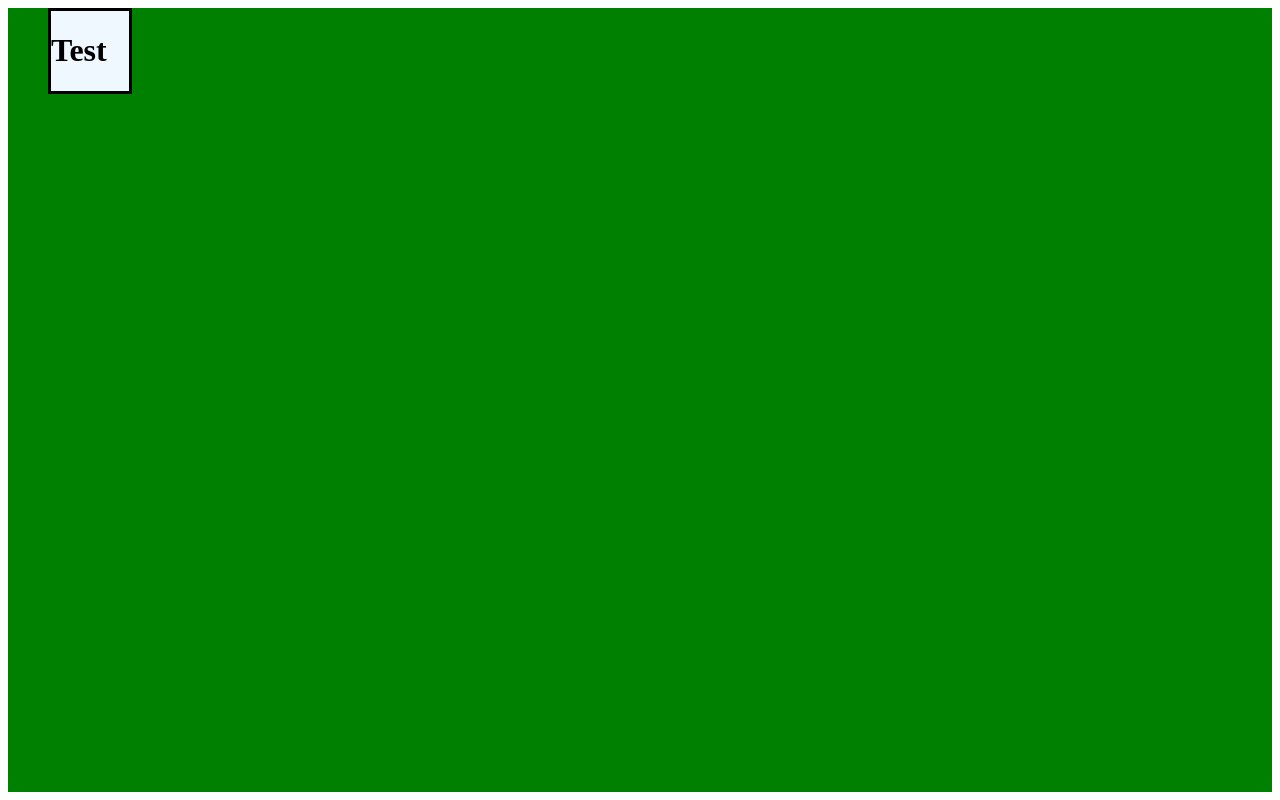
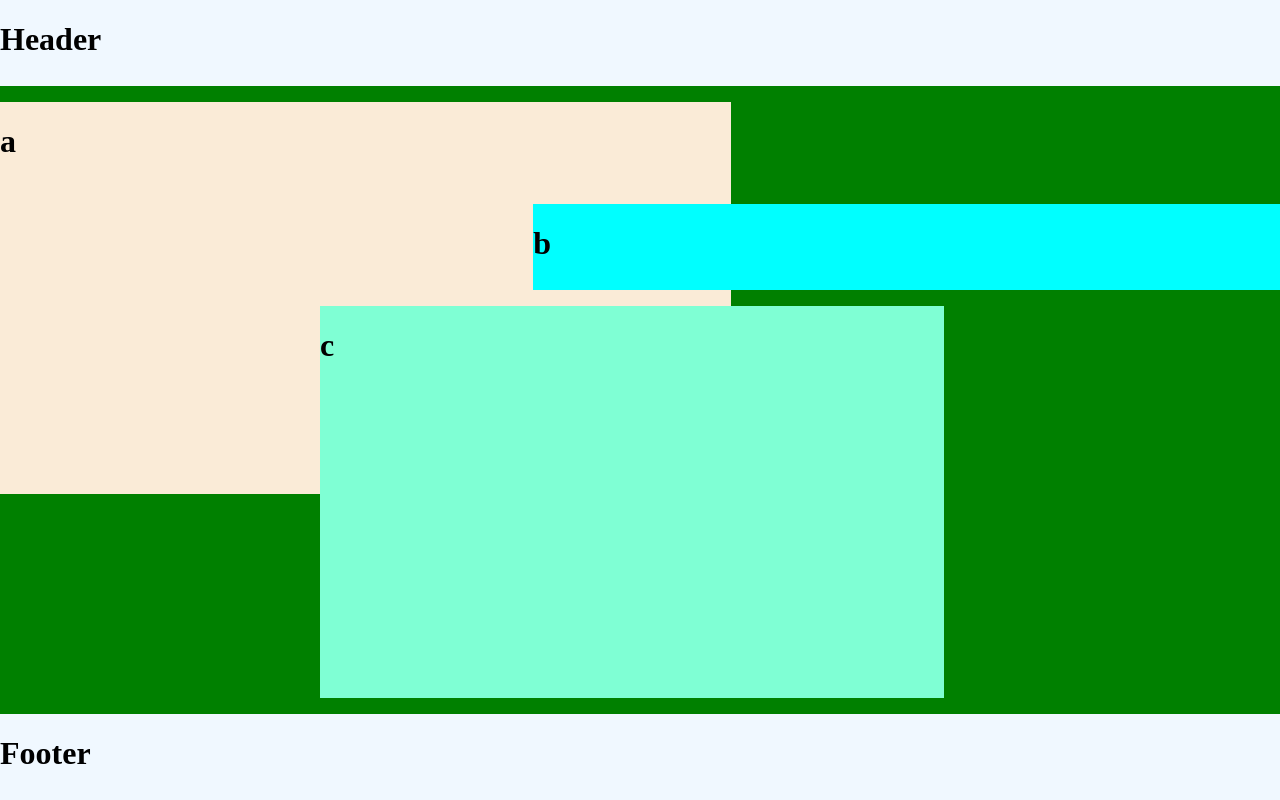
Before and after one commit to Its-Js/css-grid, a plain HTML site: page index.html in a window 1280 px wide. Drawn offline with Linux system fonts and the light colour scheme.

Commit message:
updated w a/b/c items

```diff
--- a/index.html
+++ b/index.html
@@ -4,32 +4,54 @@
     <meta name="viewport" content="width=device-width, initial-scale=1.0" />
     <title>CSS Grid Demo</title>
     <style>
+      body {
+        margin: 0;
+      }
       .container {
         display: grid;
         height: 100%;
         width: 100%;
-        grid-template-columns: 24px repeat(12, 1fr) 24px;
+        background-color: green;
+        grid-template-columns: repeat(12, 1fr);
         grid-template-rows: repeat(8, 1fr);
-        grid-template-areas:
-          "padding header header header header header header header header header header header header padding"
-
-          "padding footer footer footer footer footer footer footer footer footer footer footer footer padding"
-          ;
         grid-gap: 16px;
-        background-color: green;
-        height: 100%;
       }
-      .item {
+      .header {
+        grid-column: 1 / last-line;
+        grid-row-start: 1;
         background-color: aliceblue;
-        border: 3px solid #000;
-        grid-column-start: 2;
+      }
+      .footer {
+        grid-area: 8/1/8 / last-line;
+        background-color: aliceblue;
+      }
+      .a {
+        grid-area: 2/1/6/8;
+        background-color: antiquewhite;
+      }
+      .b {
+        grid-area: 3/6/3 / end;
+        background-color: aqua;
+      }
+      .c {
+        grid-area: 4/4/8/10;
+        background-color: aquamarine;
       }
     </style>
   </head>
   <body>
     <div class="container">
-        <div class="item">
-            <h1>Test</h1>
-        </div>
+      <div class="header">
+        <h1>Header</h1>
+      </div>
+      <div class="footer">
+        <h1>Footer</h1>
+      </div>
+      <div class="a">
+        <h1>a</h1>
+      </div>
+      <div class="b"><h1>b</h1></div>
+      <div class="c"><h1>c</h1></div>
+    </div>
   </body>
 </html>
```
